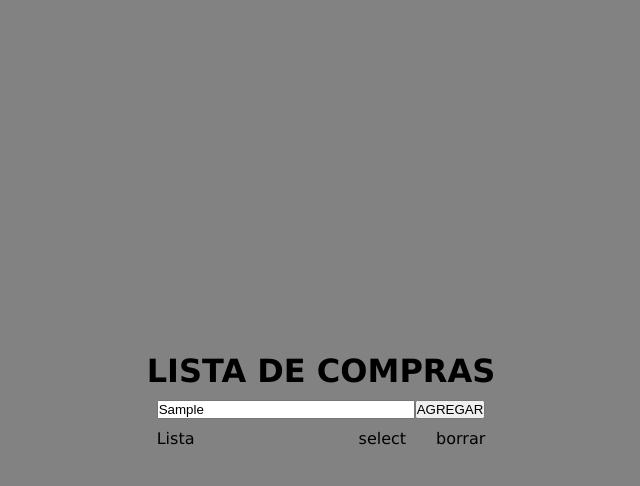
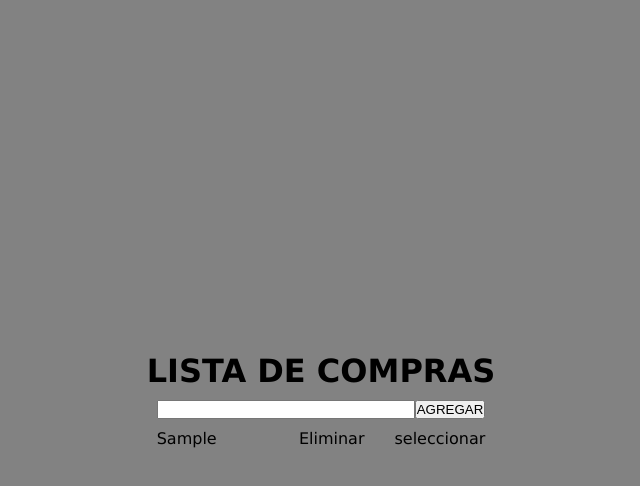
Before and after one commit to CamiloRuiz18/actividades, a plain HTML site: page index.html in a window 1280 px wide. Both pictures are taken after typing "Sample" into the empty fields and a click on the button "AGREGAR". Shown: the whole page, without its empty margins (319-959 px from the left). Drawn offline with Linux system fonts and the light colour scheme.

Commit message:
pasamos la estructura que teniamos en html para trabajarla desde .js

```diff
--- a/index.html
+++ b/index.html
@@ -18,14 +18,9 @@
         </section>
 
         <section id="elementos">
-            <div>
-                <p>Lista</p>
-                <div class="opciones">
-                    <p>select</p>
-                    <p>borrar</p>
-                </div>
-            </div>
+
         </section>
 
     </main>
+    <script src="scrip.js"></script>
 </body>
--- a/scrip.js
+++ b/scrip.js
@@ -0,0 +1,43 @@
+
+let listado = ""
+
+let primerContenedor = document.createElement("div")
+let producto = document.createElement("p")
+let opciones = document.createElement("div")
+
+opciones.className = "opciones"
+
+let svgSelect = document.createElement("p")
+svgSelect.textContent = "seleccionar"
+
+let svgEliminar = document.createElement("p")
+svgEliminar.textContent = "Eliminar"
+
+opciones.appendChild(svgEliminar)
+opciones.appendChild(svgSelect)
+
+primerContenedor.appendChild(producto)
+primerContenedor.appendChild(opciones)
+
+function agregar() {
+
+    listado = document.getElementById("list").value
+    document.getElementById("list").value = ""
+
+    producto.textContent = listado
+    console.log(producto)
+
+    document.getElementById("elementos").appendChild(primerContenedor)
+}
+
+document.getElementById("agregar").addEventListener("click", agregar)
+
+
+
+    /*< div >
+            <p>Lista</p>
+        <div class="opciones">
+            <p>select</p>
+            <p>borrar</p>
+        </div>
+    </div >*/
```
